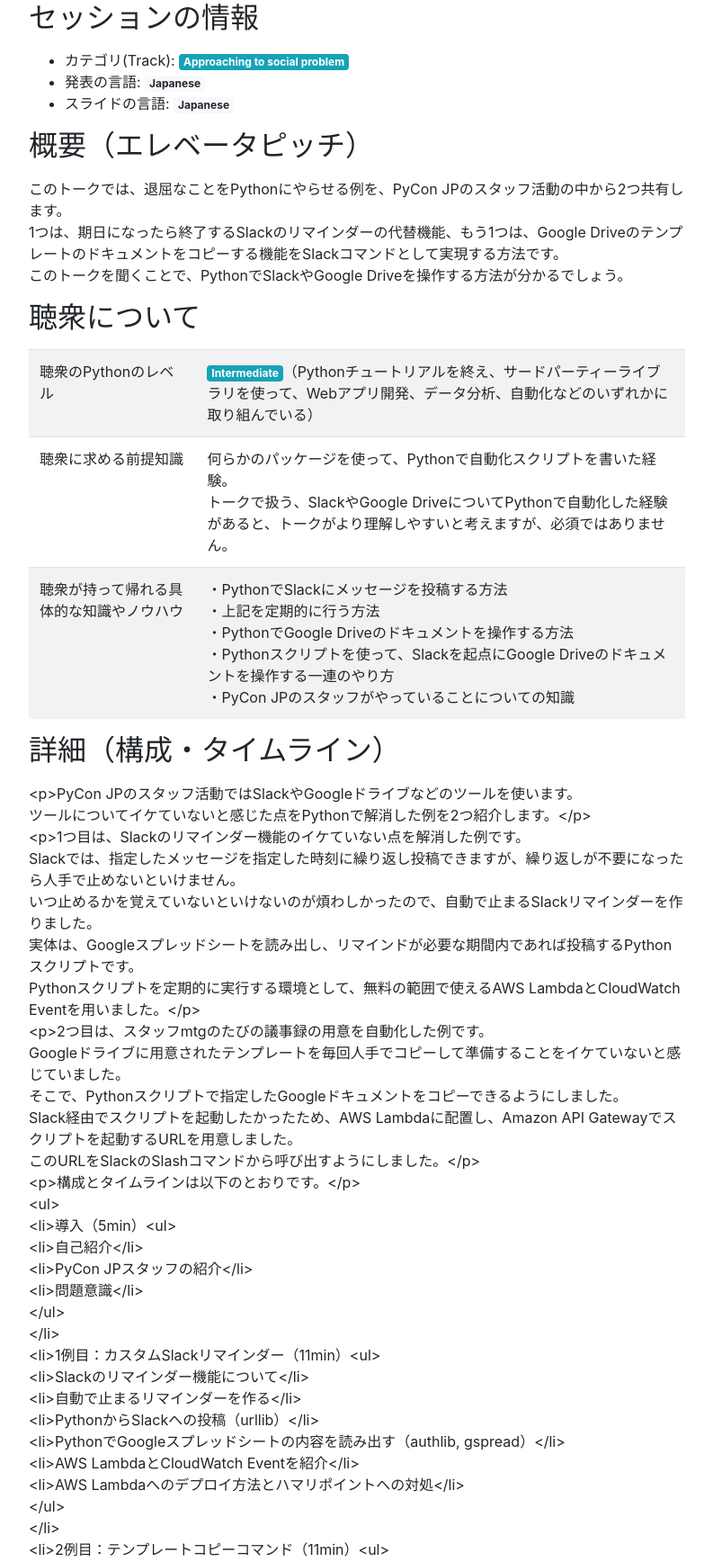
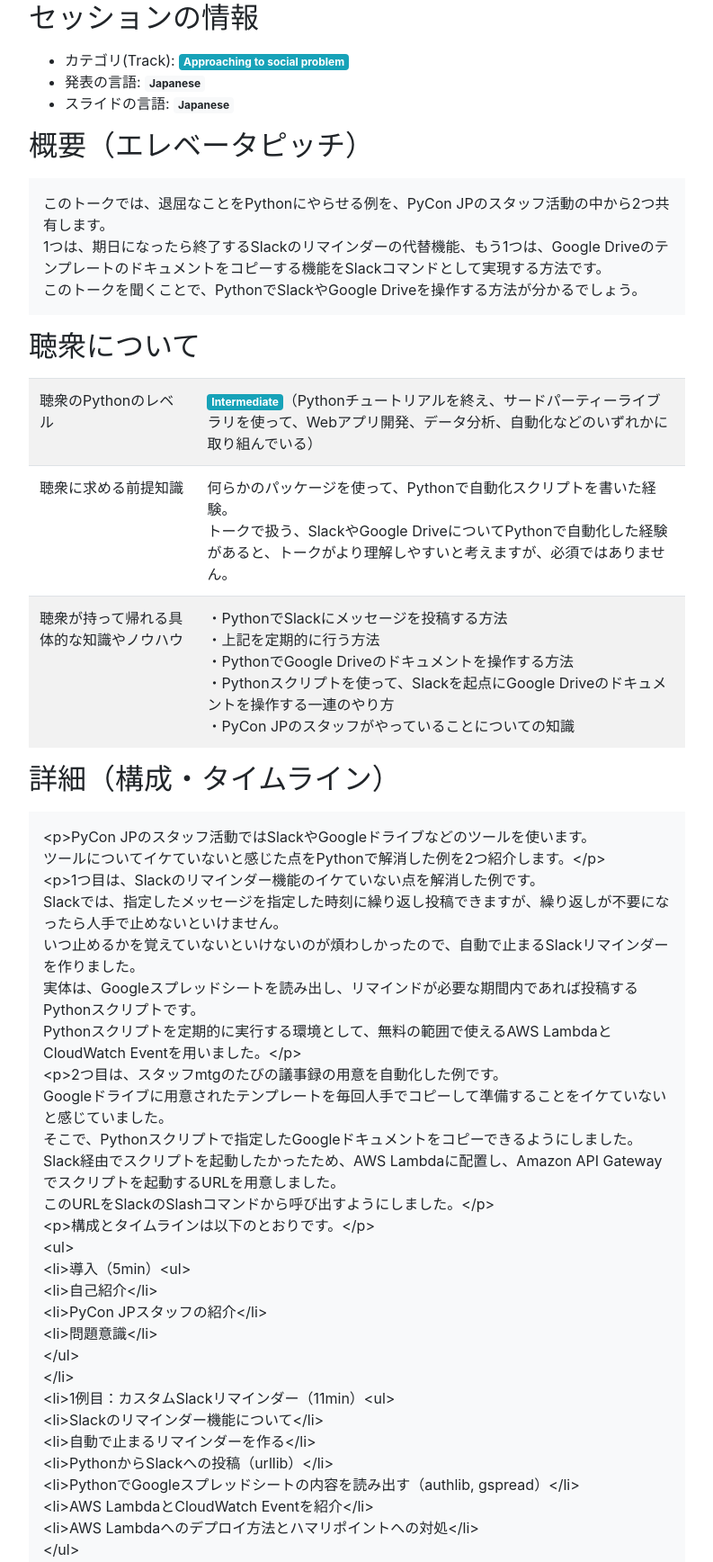
Before and after one commit to pyconjp/pycon.jp.2021.review, a Django app: page /proposal/201001/ in a window 1280 px wide. Shown: the part 183-1919 px from the top of the page at 90% size, without its empty margins (53-846 px from the left). Run offline with Django 3.2, Linux system fonts and the light colour scheme; the visitor is signed in with stand-in values (Sample User, id 1); data comes from the database, SQL or seed files in the repository; data that the repository does not hold is empty; some libraries are stand-ins or nearby versions.

Commit message:
[style] Specify bg color for readability
* ref: https://getbootstrap.com/docs/4.6/utilities/colors/#background-color

```diff
--- a/reviewsite/templates/review/detail_proposal.html
+++ b/reviewsite/templates/review/detail_proposal.html
@@ -40,7 +40,9 @@
       </ul>
 
       <h2 class="my-3">概要（エレベータピッチ）</h2>
-      {{ proposal.elevator_pitch|linebreaksbr }}
+      <div class="p-3 mb-2 bg-light">
+        {{ proposal.elevator_pitch|linebreaksbr }}
+      </div>
 
       <h2 class="my-3">聴衆について</h2>
       <table class="table table-striped">
@@ -73,10 +75,14 @@
       </table>
 
       <h2 class="my-3">詳細（構成・タイムライン）</h2>
-      {{ proposal.get_description_as_html|linebreaksbr }}
+      <div class="p-3 mb-2 bg-light">
+        {{ proposal.get_description_as_html|linebreaksbr }}
+      </div>
 
       <h2 class="my-3">この題材を話すのに自分がふさわしいと考える理由やこのトークをするモチベーション</h2>
-      {{ proposal.motivation_and_why|linebreaksbr|urlize }}
+      <div class="p-3 mb-2 bg-light">
+        {{ proposal.motivation_and_why|linebreaksbr|urlize }}
+      </div>
 
       <h2 class="my-3">このトピックについて過去の登壇で使った資料やソースコードのURL（任意記述）</h2>
       {% if proposal.materials_url %}
@@ -88,7 +94,9 @@
           <em>※アカウントが見えることで公平なレビューに支障があると考えるレビュアーの方は、表示しないでください</em>
         </p>
         <div class="collapse mb-4" id="callapseMaterialCodeUrls">
-          {{ proposal.materials_url|linebreaksbr|urlize }}
+          <div class="p-3 mb-2 bg-light">
+            {{ proposal.materials_url|linebreaksbr|urlize }}
+          </div>
         </div>
       {% else %}
         <em>※記入はありません</em>
```
